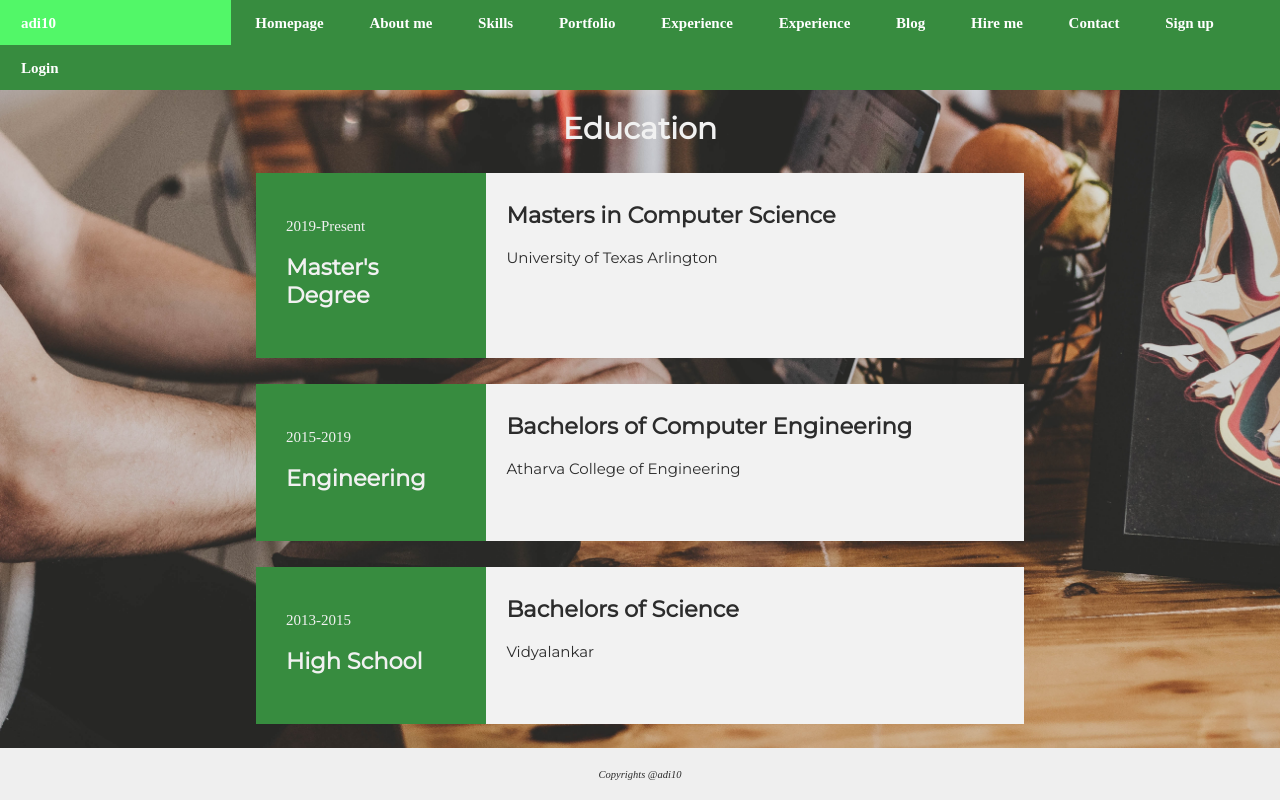
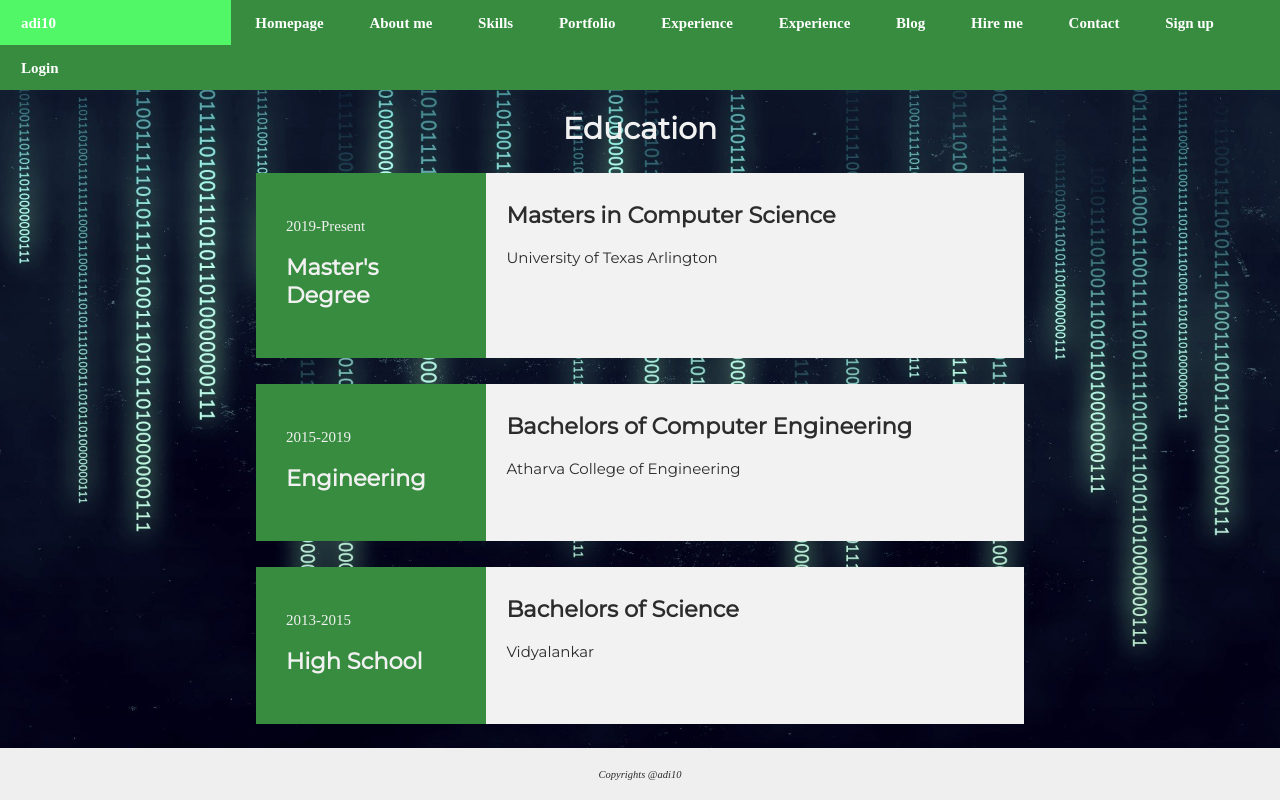
Before and after one commit to aditpatil10/Portfolio, a PHP site: page /edu.html in a window 1280 px wide. Run offline with PHP 8.4, Linux system fonts and the light colour scheme.

```diff
--- a/css/portfolio.css
+++ b/css/portfolio.css
@@ -23,7 +23,7 @@ a {
   margin-top: 30px; /* Add a top margin to avoid content overlay */
 }
 .home {
-  background-image: url(../imgs/bg.jpg);
+  background-image: url(../imgs/bg1.jpg);
   background-position: center;
   background-repeat: no-repeat;
   background-size: cover;
```
Also changed, not shown: imgs/bg1.jpg (added), 1 other file.
